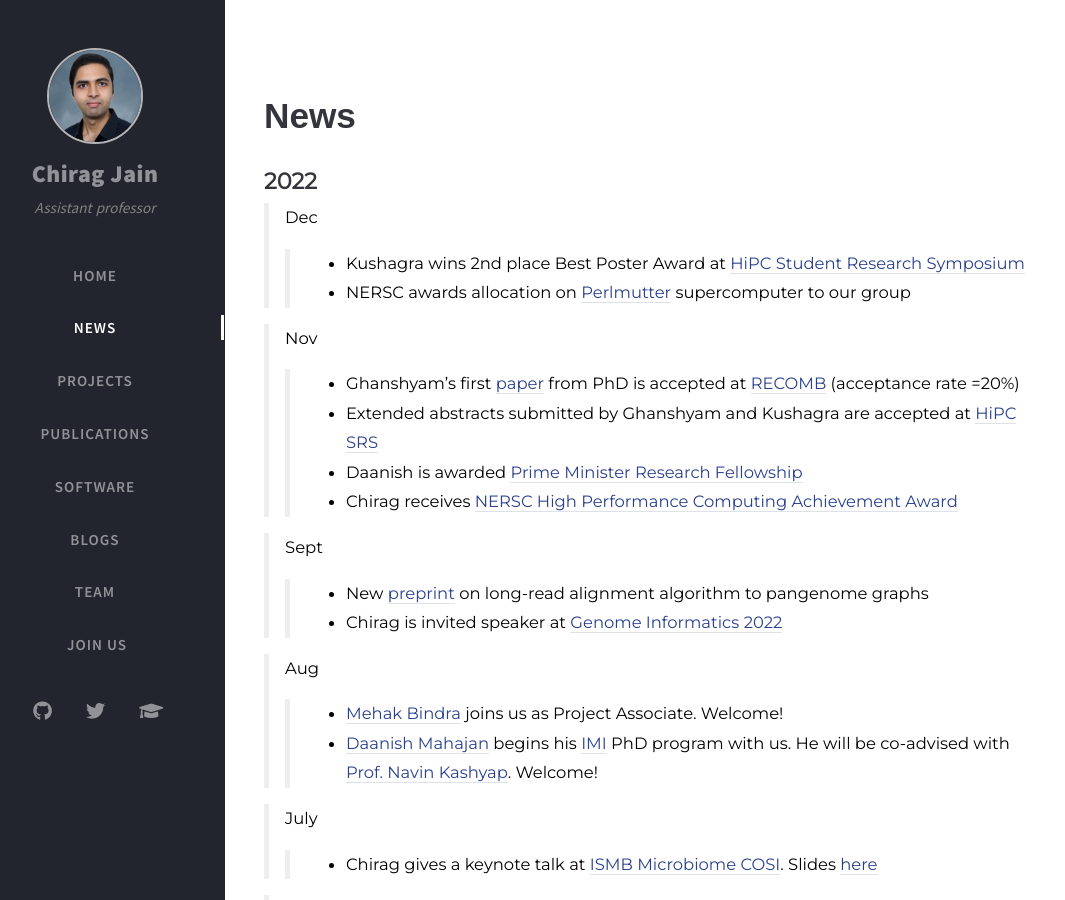
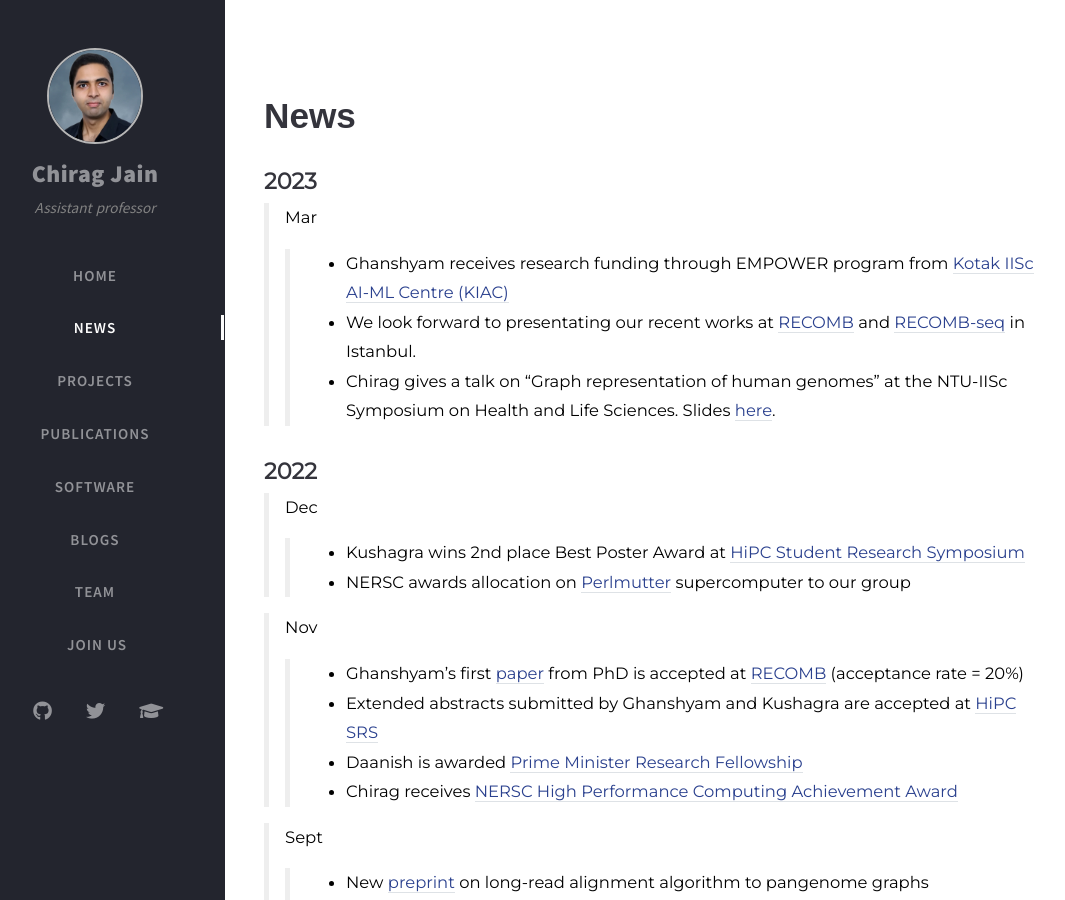
Before and after one commit to at-cg/at-cg.github.io, a Jekyll site: the page built from tabs/new.md, in a window 1280 px wide and 900 px high. Shown: the whole window, without its empty margins (35-1100 px from the left). Built offline with Jekyll 4.4.1, drawn with Linux system fonts in a browser that asks for light colours; nearby versions of some CDN libraries; comment, search, counter and statistics services are not loaded.

Commit message:
Update new.md

```diff
--- a/tabs/new.md
+++ b/tabs/new.md
@@ -19,6 +19,13 @@ type: news
 
 # **News**
 
+## **2023**
+
+> Mar
+>> - Ghanshyam receives research funding through EMPOWER program from [Kotak IISc AI-ML Centre (KIAC)](https://kiac.iisc.ac.in)
+>> - We look forward to presentating our recent works at [RECOMB](http://recomb2023.bilkent.edu.tr/program.html) and [RECOMB-seq](https://recomb-seq.github.io/program/) in Istanbul.
+>> - Chirag gives a talk on "Graph representation of human genomes" at the NTU-IISc Symposium on Health and Life Sciences. Slides [here](https://drive.google.com/file/d/1wbGa03oCTV4FVv_N43khkywZkUCzqHx-/view?usp=sharing).
+
 ## **2022**
 
 > Dec
@@ -26,7 +33,7 @@ type: news
 >> - NERSC awards allocation on [Perlmutter](https://en.wikipedia.org/wiki/Perlmutter_(supercomputer)) supercomputer to our group
 
 > Nov
->> - Ghanshyam's first [paper](https://doi.org/10.1101/2022.08.29.505691) from PhD is accepted at [RECOMB](http://recomb2023.bilkent.edu.tr/program.html) (acceptance rate =20%)
+>> - Ghanshyam's first [paper](https://doi.org/10.1101/2022.08.29.505691) from PhD is accepted at [RECOMB](http://recomb2023.bilkent.edu.tr/program.html) (acceptance rate = 20%)
 >> - Extended abstracts submitted by Ghanshyam and Kushagra are accepted at [HiPC SRS](https://hipc.org/srs/)
 >> - Daanish is awarded [Prime Minister Research Fellowship](https://www.pmrf.in)
 >> - Chirag receives [NERSC High Performance Computing Achievement Award](https://www.hpcwire.com/off-the-wire/nersc-honors-early-career-researchers-with-2022-achievement-awards/)
```
